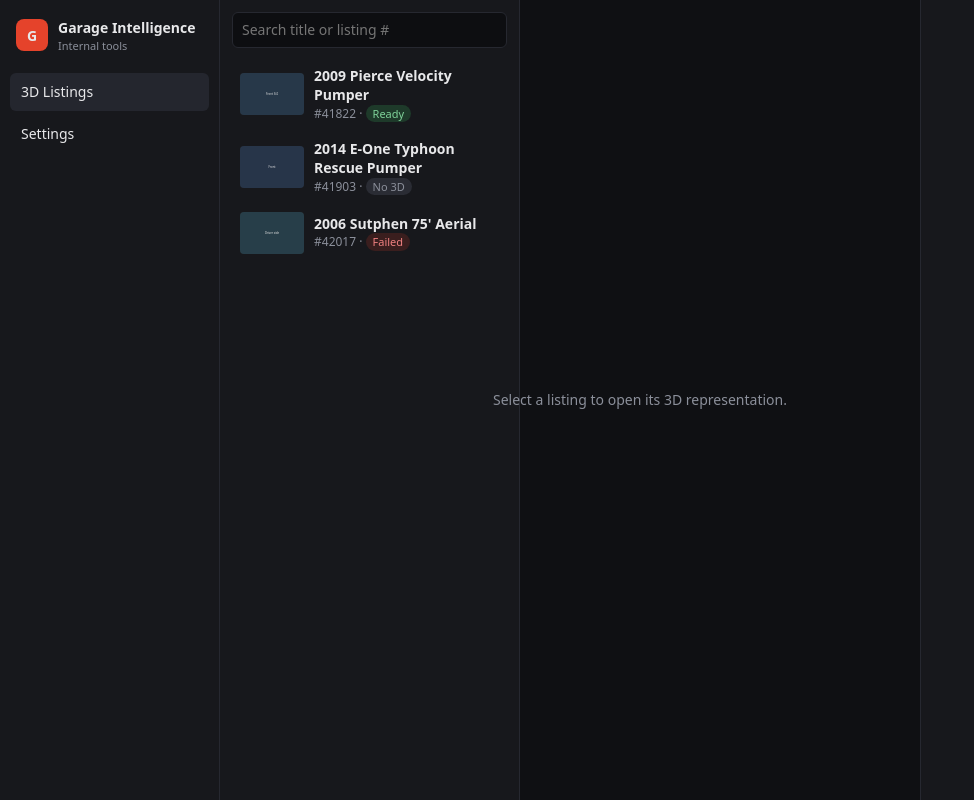
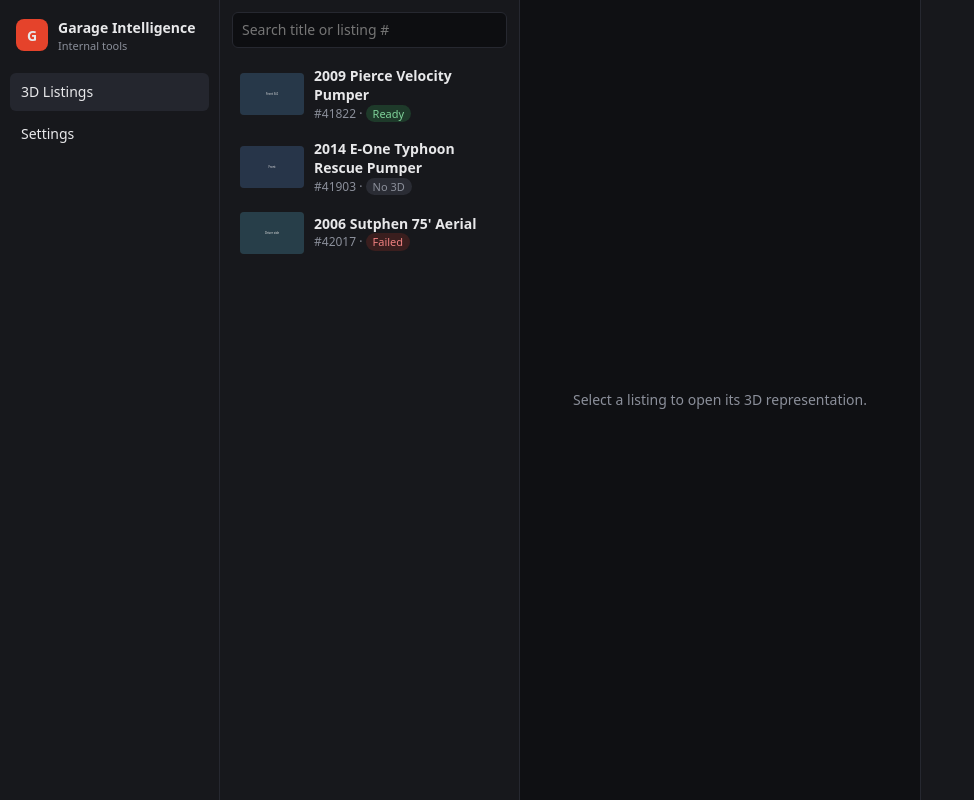
Before and after one commit to hyunseok-ops/Garmata, a React (Vite) app: page / in a window 1280 px wide. Shown: the whole page, without its empty margins (0-974 px from the left). Built offline with nearby package versions, Linux system fonts and the light colour scheme.

Commit message:
Fix viewer placeholder overlay covering the listing browser
Co-Authored-By: Claude Fable 5.1 <noreply@anthropic.com>

```diff
--- a/src/styles.css
+++ b/src/styles.css
@@ -43,7 +43,7 @@ h4 { color: var(--muted); font-weight: 600; text-transform: uppercase; font-size
 .pill.queued, .pill.processing { background: #3a321e; color: #e6c37a; }
 .pill.illustrative { background: #2b2540; color: #c3b1ff; }
 
-.viewer { display: flex; flex-direction: column; min-width: 0; }
+.viewer { position: relative; display: flex; flex-direction: column; min-width: 0; }
 .viewer header { display: flex; justify-content: space-between; align-items: center; gap: 12px; padding: 12px 16px; border-bottom: 1px solid var(--line); background: var(--panel); }
 .viewer header .title { font-weight: 700; font-size: 15px; }
 .actions { display: flex; gap: 8px; }
```
